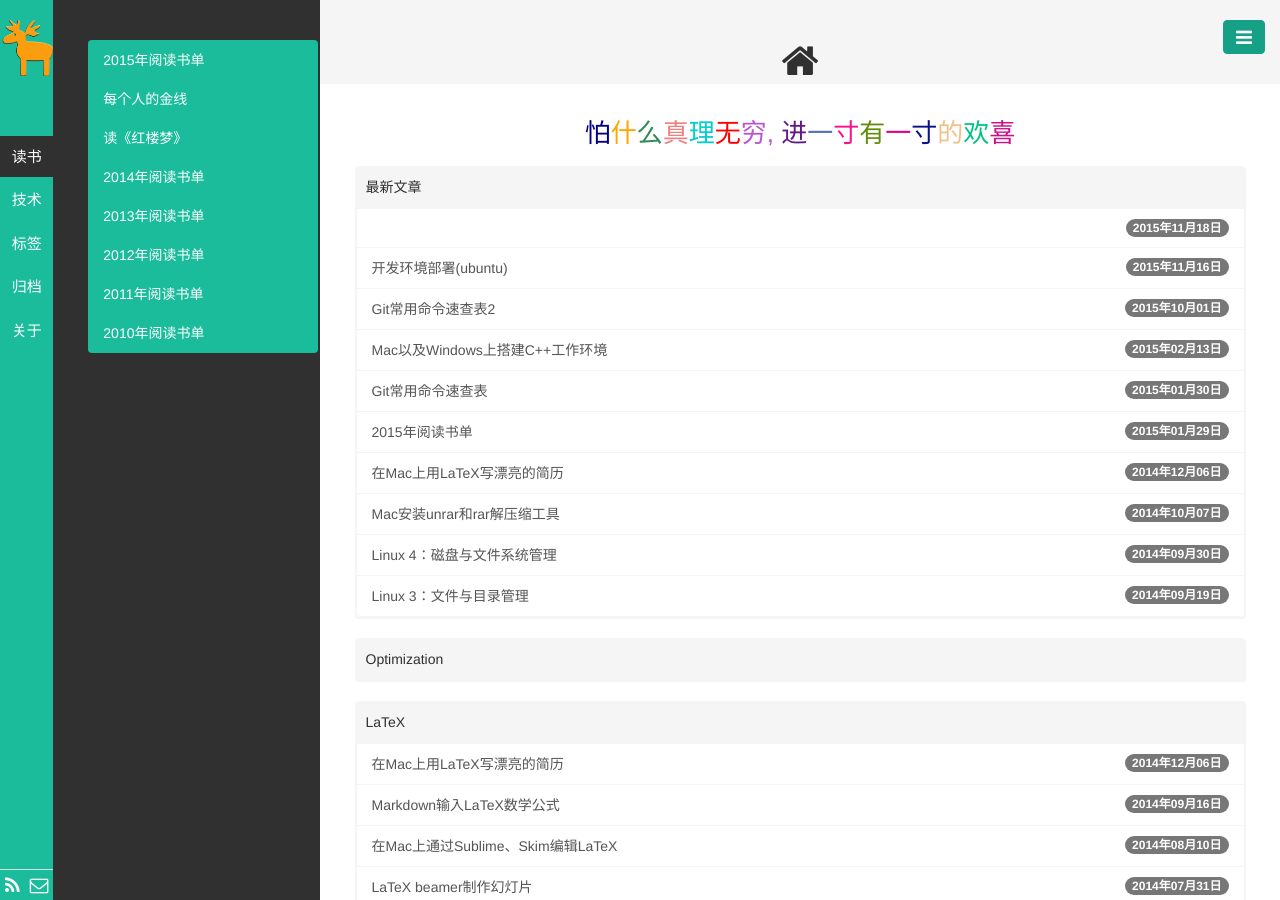
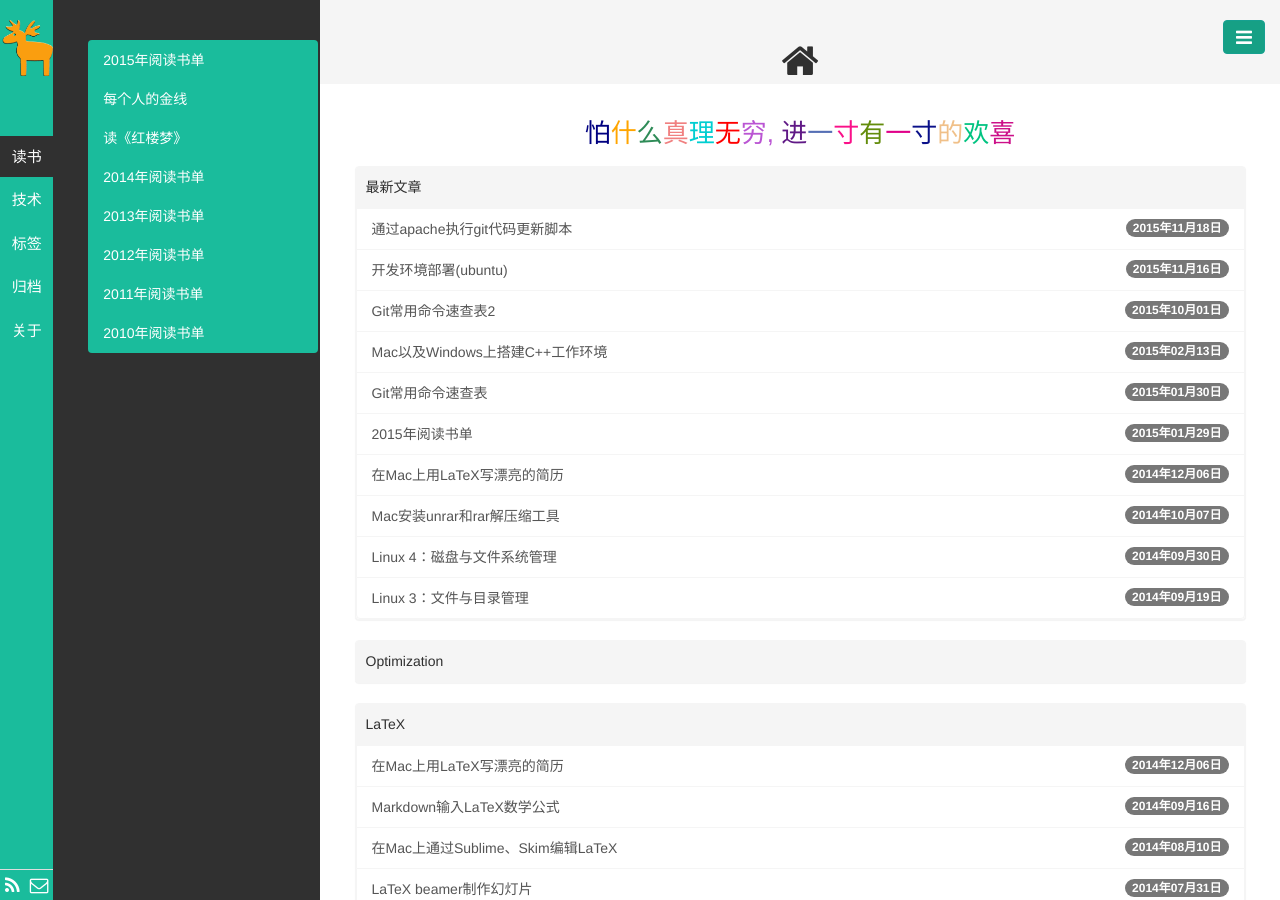
Before and after one commit to codergma/codergma.github.io, a Jekyll site: the page built from index.html, in a window 1280 px wide. Built offline with Jekyll 4.4.1, drawn with Linux system fonts in a browser that asks for light colours; Markdown is read by kramdown in place of the engine named in the settings; the list of posts is cut into pages by our own code.

Commit message:
php执行shell更新git服务器代码

```diff
--- a/_posts/技术/2015-11-18-php-shell-git.md
+++ b/_posts/技术/2015-11-18-php-shell-git.md
@@ -1,8 +1,8 @@
 ---
 layout: post
-title: Git自动更新脚本
+title: 通过apache执行git代码更新脚本
 category: 技术
-tags:　Linux
+tags: Git
 keywords:
 description:
 ---
```
